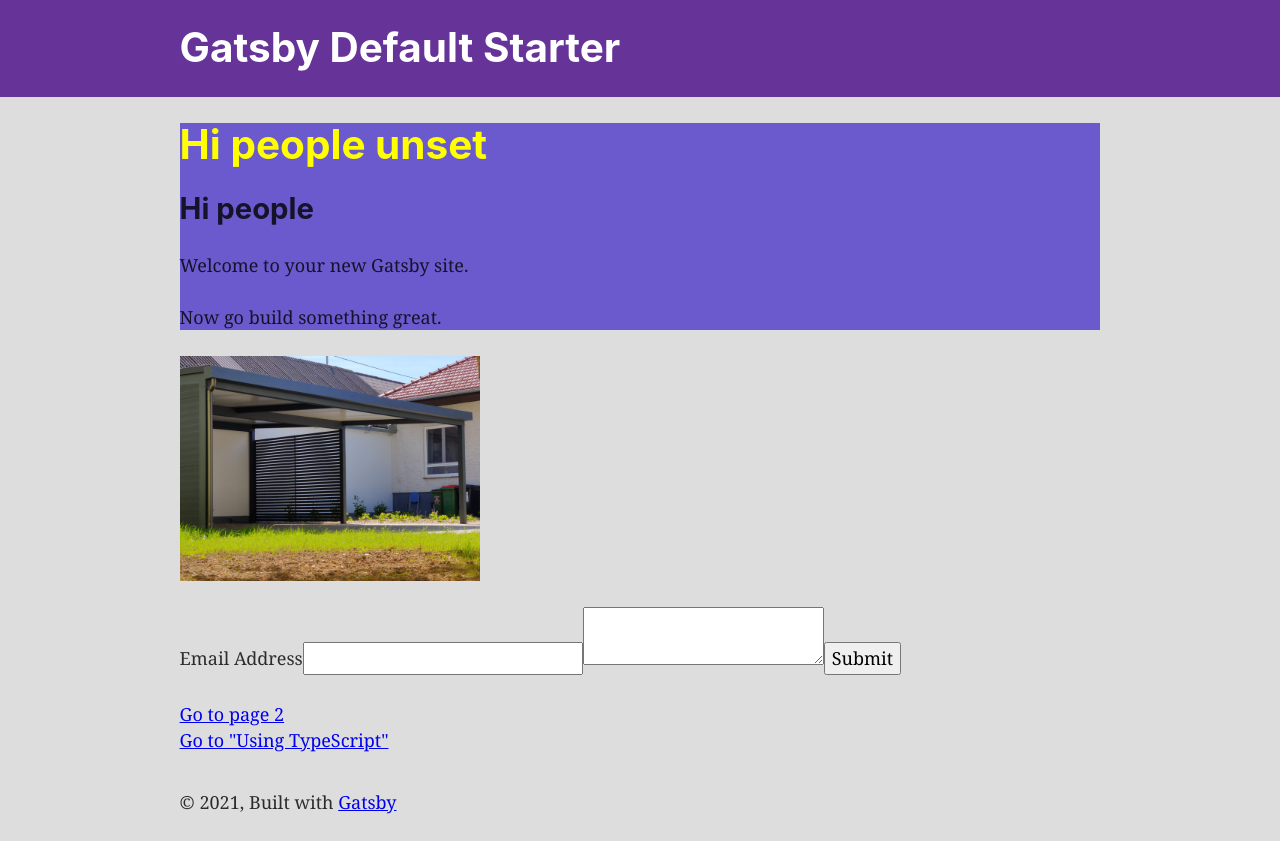
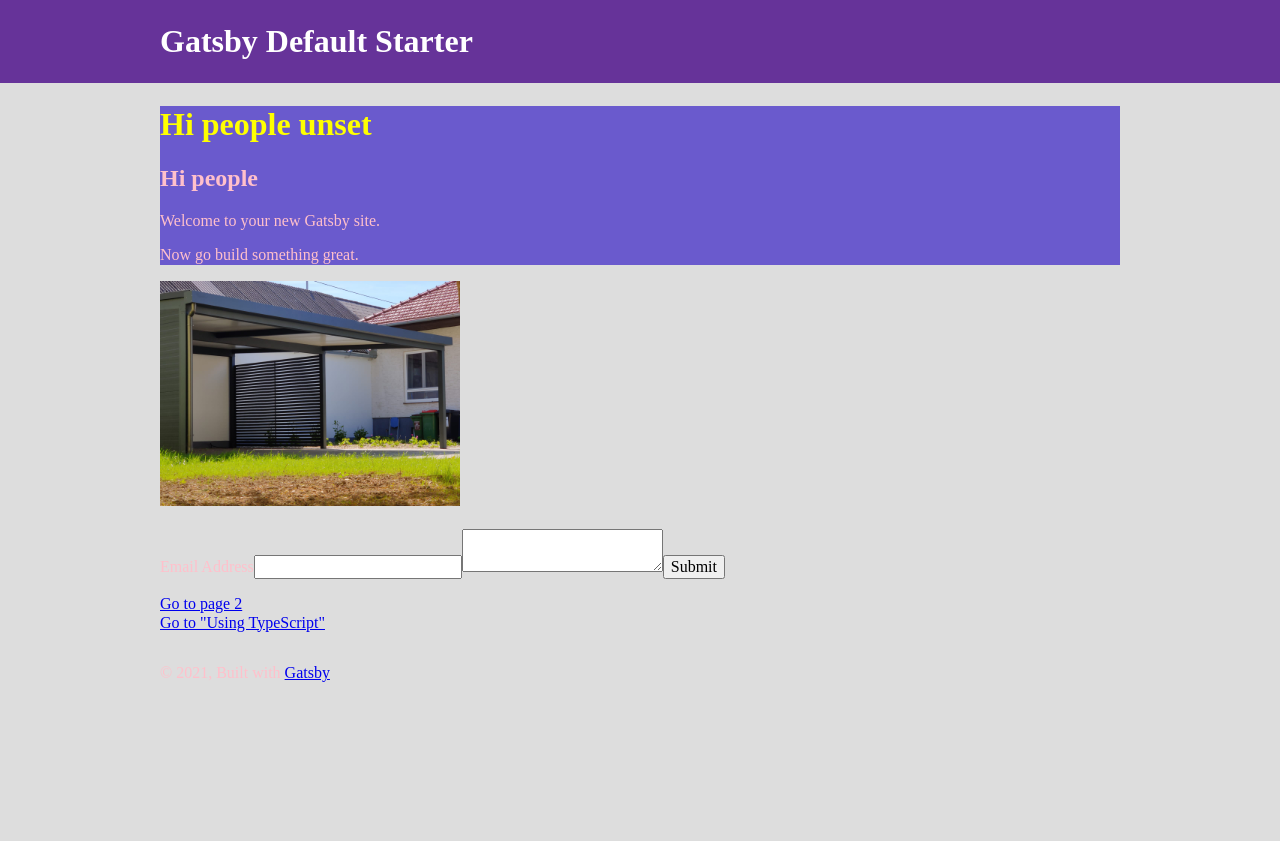
Before and after one commit to BeataMaro/SM, a Gatsby site: page / in a window 1280 px wide. After the commit the page ends 800 px from the top, so only its background shows below. Built offline with nearby package versions, Linux system fonts and the light colour scheme; Gatsby itself is replaced by a stand-in of ours; no server answers.

Commit message:
global styles & normalize

```diff
--- a/gatsby-browser.js
+++ b/gatsby-browser.js
@@ -6,3 +6,4 @@
 
 // You can delete this file if you're not using it
 import "./src/styles/app.scss"
+import "./src/styles/GlobalStyles"
--- a/gatsby-ssr.js
+++ b/gatsby-ssr.js
@@ -6,3 +6,4 @@
 
 // You can delete this file if you're not using it
 import "./src/styles/app.scss"
+import "./src/styles/GlobalStyles"
--- a/package.json
+++ b/package.json
@@ -29,7 +29,8 @@
     "react-dom": "^17.0.1",
     "react-helmet": "^6.1.0",
     "sass": "^1.35.2",
-    "styled-components": "^5.3.0"
+    "styled-components": "^5.3.0",
+    "styled-normalize": "^8.0.7"
   },
   "devDependencies": {
     "prettier": "2.3.2"
--- a/src/components/layout.js
+++ b/src/components/layout.js
@@ -8,9 +8,11 @@
 import * as React from "react"
 import PropTypes from "prop-types"
 import { useStaticQuery, graphql } from "gatsby"
+import { Normalize } from "styled-normalize"
+import { GlobalStyles } from "../styles/GlobalStyles"
 
 import Header from "./header"
-import "./layout.css"
+// import "./layout.css"
 
 const Layout = ({ children }) => {
   const data = useStaticQuery(graphql`
@@ -25,6 +27,8 @@ const Layout = ({ children }) => {
 
   return (
     <>
+      <GlobalStyles />
+      <Normalize />
       <Header siteTitle={data.site.siteMetadata?.title || `Title`} />
       <div
         style={{
--- /dev/null
+++ b/src/styles/GlobalStyles.js
@@ -0,0 +1,8 @@
+import { createGlobalStyle } from "styled-components"
+
+export const GlobalStyles = createGlobalStyle`
+
+body {
+    color: pink;
+}
+`
```
Also changed, not shown: 1 other file.
